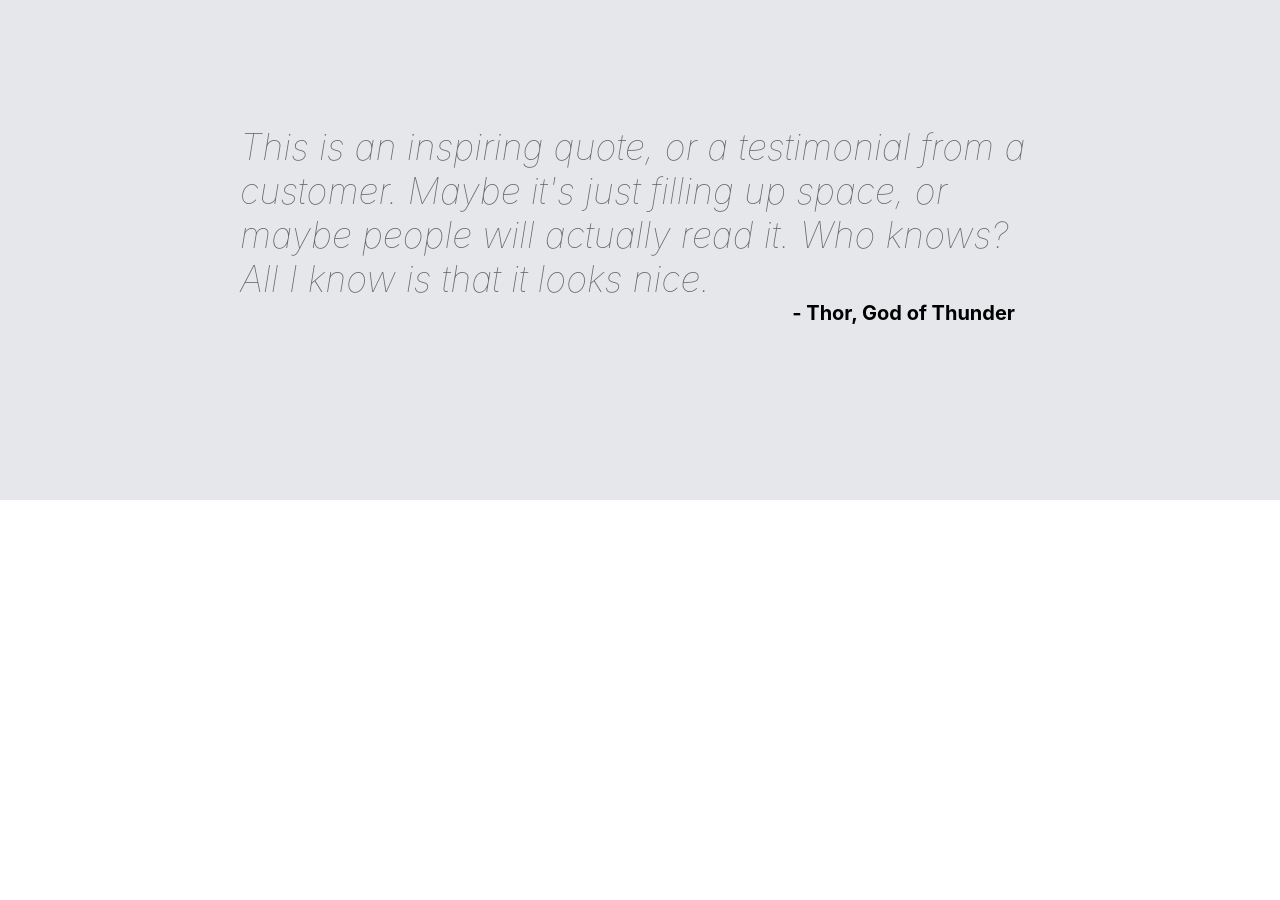
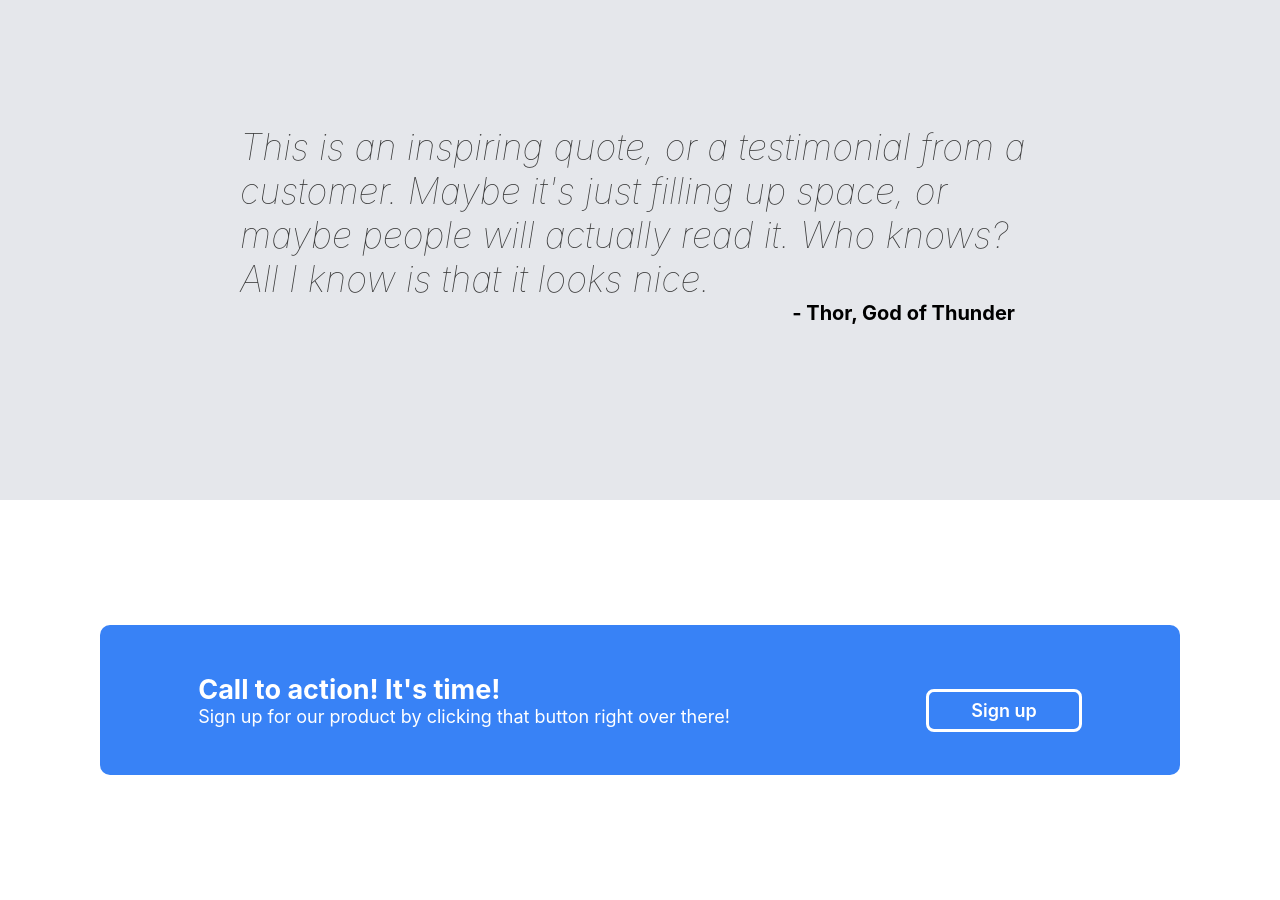
Before and after one commit to RossHGitHub/odin-assignments, a plain HTML site: page index.html in a window 1280 px wide. Shown: the part 1160-2060 px from the top of the page. Before the commit the page ends 1660 px from the top, so only its background shows below. Drawn offline with Linux system fonts and the light colour scheme.

Commit message:
Finished initial html and css excpet footer.

```diff
--- a/index.html
+++ b/index.html
@@ -57,6 +57,17 @@
 <div class="author">- Thor, God of Thunder</div>
 </div>
 
+<div class="lowercontainer">
+    <div class="lowerblue">
+        <div class="lowerbluetext">
+            <h2>Call to action! It's time!</h2>
+            <p>Sign up for our product by clicking that button right over there!</p>
+        </div>
+        <button class="lowerbutton">Sign up</button>
+        </div>
+        </div>
+
+</div>
 </div>
 </body>
 </html>
--- a/style.css
+++ b/style.css
@@ -121,7 +121,7 @@ button {
     font-size:36px;
     font-weight: 100;
     width: 800px;
-    color: rgb(102, 102, 102);
+    color: rgb(56, 56, 56);
 }
 
 .author {
@@ -131,3 +131,29 @@ button {
     font-weight: 700;
     font-size: 20px;
 }
+
+.lowercontainer {
+    height: 400px;
+    display: flex;
+    justify-content: center;
+    align-items: center;
+    color: white;
+}
+
+.lowerblue {
+    width: 1100px;
+    height: 150px;
+    background-color:#3882F6;
+    border-radius: 10px;
+    display: flex;
+    justify-content: space-around;
+    align-items: center;
+    margin: 0px 100px;
+    font-size: 18px;
+}
+
+.lowerbutton {
+    border-width: 3px;
+    border-style: solid;
+    border-color: white;
+}
```
